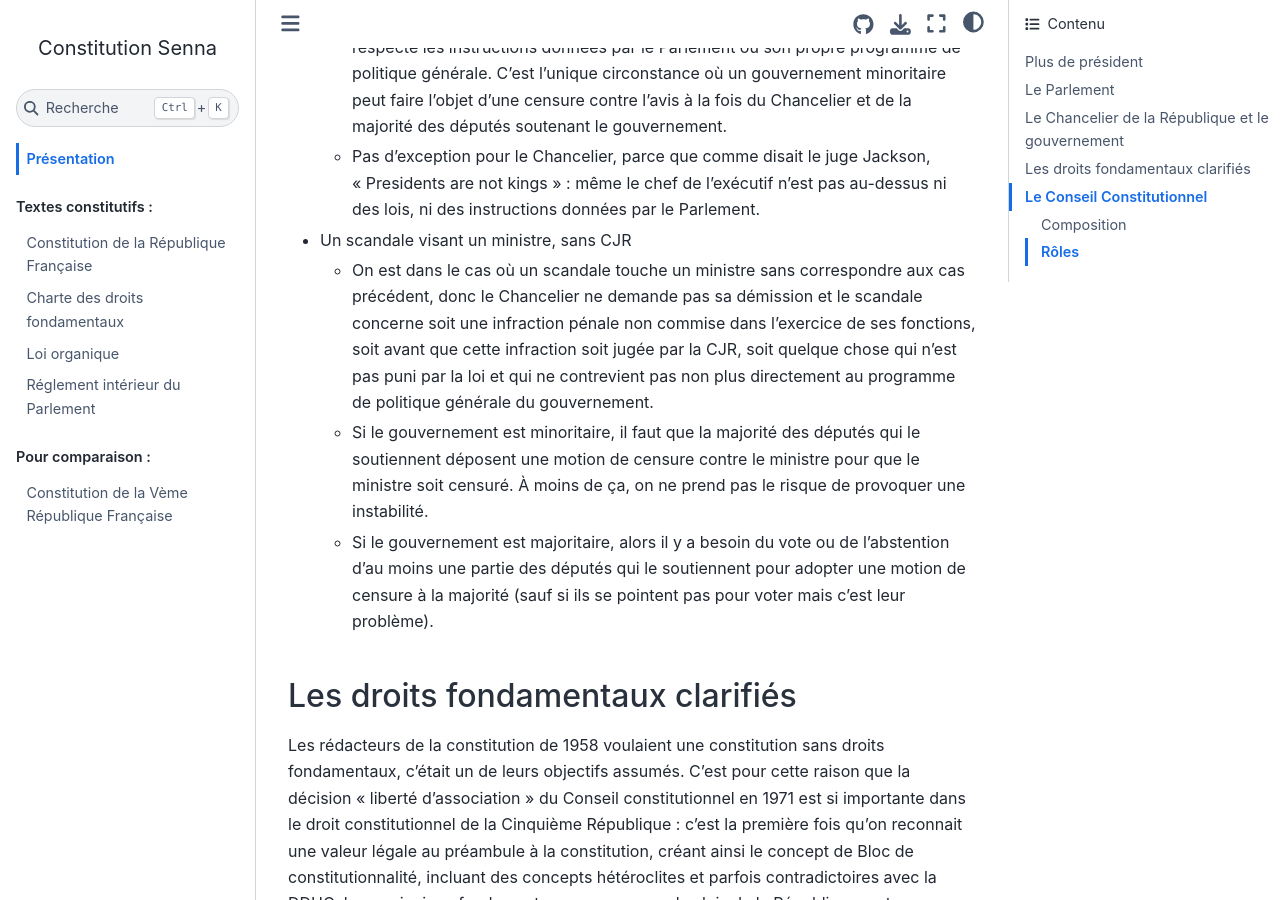
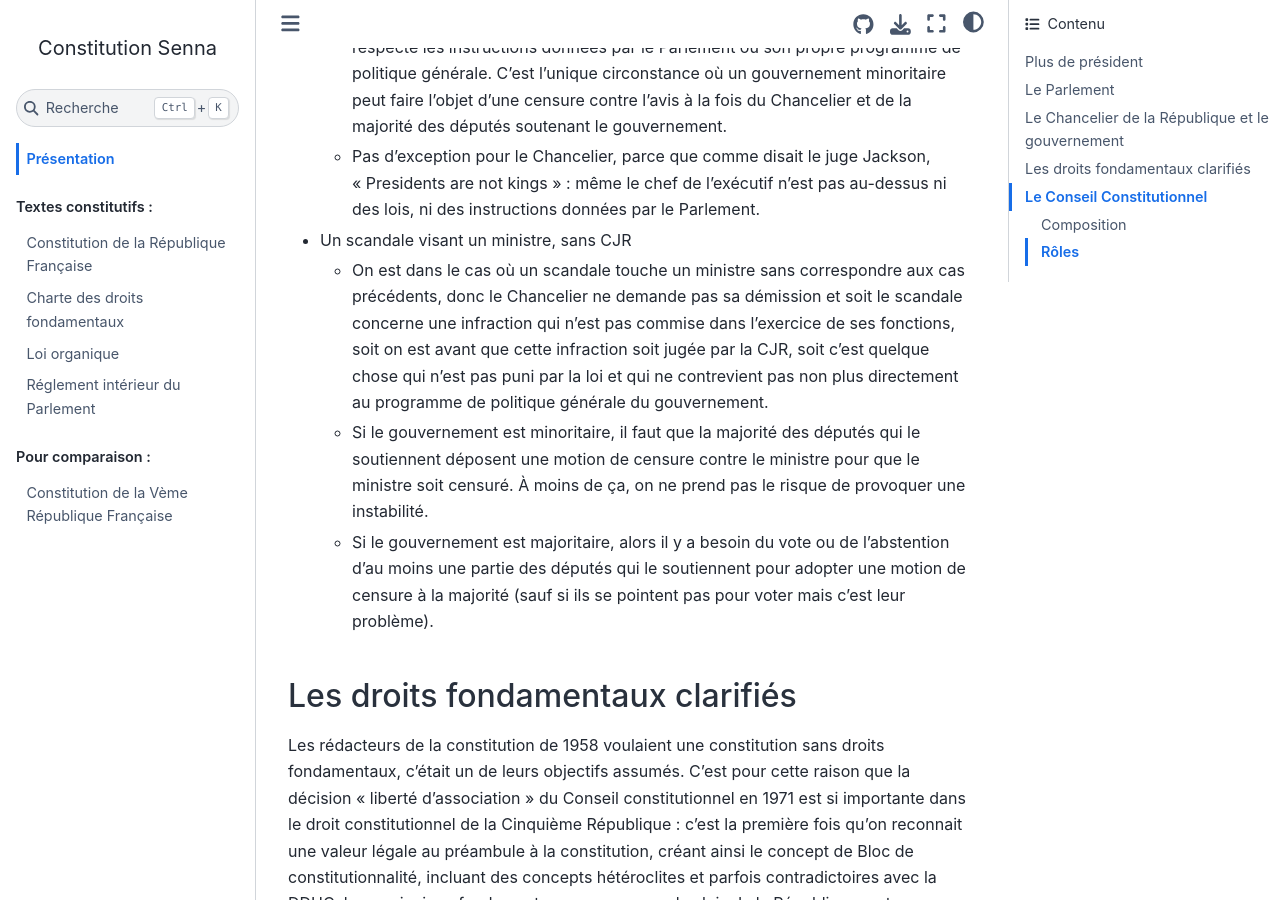
Before and after one commit to Gouvernathor/senna, a Sphinx documentation site: the page built from source/presentation.rst, in a window 1280 px wide and 900 px high, scrolled down 10334 px. Built offline with Sphinx 7.4.7 and the Sphinx Book theme 1.1.4, drawn with Linux system fonts in a browser that asks for light colours.

Commit message:
Reformulations

```diff
--- a/source/presentation.rst
+++ b/source/presentation.rst
@@ -184,7 +184,7 @@
 
 - Un scandale visant un ministre, sans CJR
 
-  - On est dans le cas où un scandale touche un ministre sans correspondre aux cas précédent, donc le Chancelier ne demande pas sa démission et le scandale concerne soit une infraction pénale non commise dans l'exercice de ses fonctions, soit avant que cette infraction soit jugée par la CJR, soit quelque chose qui n'est pas puni par la loi et qui ne contrevient pas non plus directement au programme de politique générale du gouvernement.
+  - On est dans le cas où un scandale touche un ministre sans correspondre aux cas précédents, donc le Chancelier ne demande pas sa démission et soit le scandale concerne une infraction qui n'est pas commise dans l'exercice de ses fonctions, soit on est avant que cette infraction soit jugée par la CJR, soit c'est quelque chose qui n'est pas puni par la loi et qui ne contrevient pas non plus directement au programme de politique générale du gouvernement.
   - Si le gouvernement est minoritaire, il faut que la majorité des députés qui le soutiennent déposent une motion de censure contre le ministre pour que le ministre soit censuré. À moins de ça, on ne prend pas le risque de provoquer une instabilité.
   - Si le gouvernement est majoritaire, alors il y a besoin du vote ou de l'abstention d'au moins une partie des députés qui le soutiennent pour adopter une motion de censure à la majorité (sauf si ils se pointent pas pour voter mais c'est leur problème).
 
```
